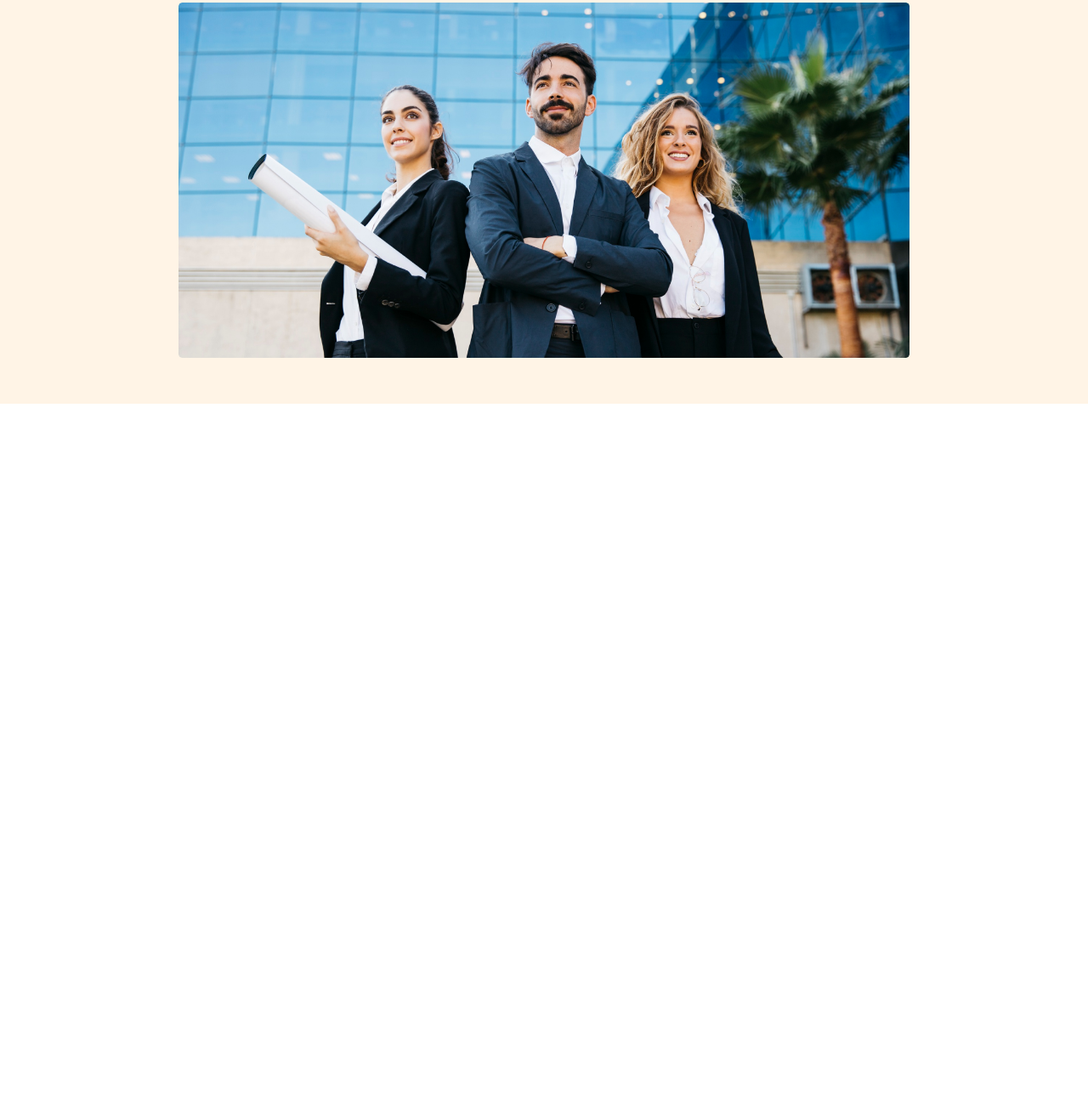
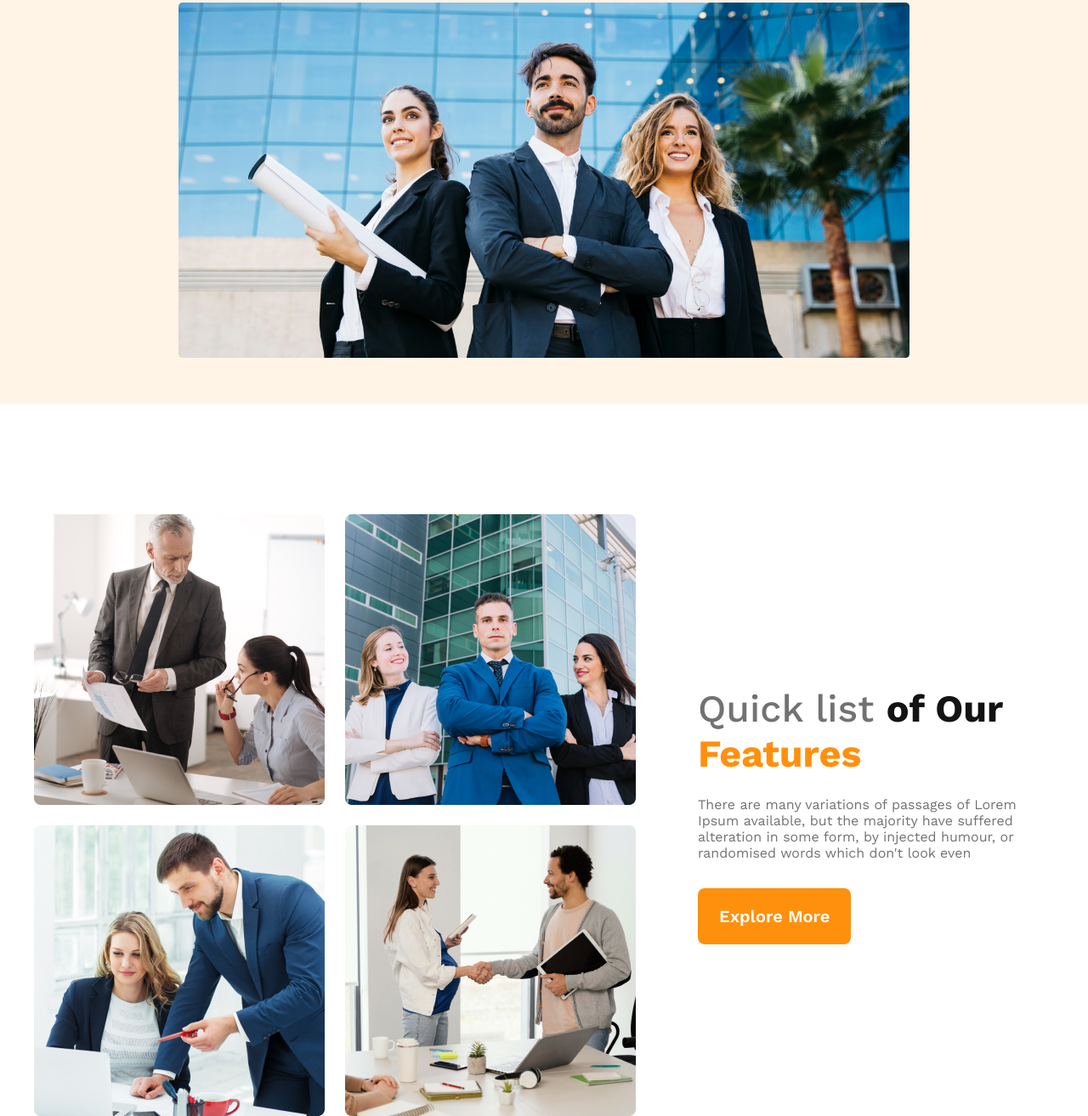
Before and after one commit to juhaerahnaf/g3-architect-website, a plain HTML site: page index.html in a window 1280 px wide. Shown: the part 548-1861 px from the top of the page at 85% size. Before the commit the page ends 1023 px from the top, so only its background shows below. Drawn offline with nearby package versions, Linux system fonts and the light colour scheme.

Commit message:
team-feature updated

```diff
--- a/index.html
+++ b/index.html
@@ -26,7 +26,21 @@
             </div>
         </section>
     </header>
-    <main id="main"></main>
+    <main id="main">
+        <section class="team-features">
+            <div class="team-images">
+                <img src="./images/team1.png" alt="two discussing">
+                <img src="./images/team2.png" alt="two woman and a man in center">
+                <img src="./images/team3.png" alt="">
+                <img src="./images/team4.png" alt="">
+            </div>
+            <div class="features-content">
+                <h3 class="feature-heading dark-3">Quick list <span class="dark-1" style="font-weight: 700;" >of Our</span> <span style="color: #FF900E; font-weight: bold;"> Features</span></h3>
+                <p class="feature-description dark-3">There are many variations of passages of Lorem Ipsum available, but the majority have suffered alteration in some form, by injected humour, or randomised words which don't look even</p>
+                <button class="btn">Explore More</button>
+            </div>
+        </section>
+    </main>
     <footer id="footer"></footer>
 </body>
 </html>
--- a/style.css
+++ b/style.css
@@ -7,10 +7,6 @@
     padding: 0;
     box-sizing: border-box;
     font-family: "Work Sans", sans-serif;
-}
-.container{
-    width: 1140px;
-    margin: auto;
 }
 .dark-1{
     color: #131313;
@@ -28,6 +24,9 @@
     color: white;
     border-radius: 8px;font-size: 1.25rem;
     font-weight: 600;
+}
+main > section{
+    margin-top: 130px;
 }
 
 /*! common css end*/
@@ -62,7 +61,7 @@
     font-size: 18px;
 }
 .banner,.navbar{
-    max-width: 1440px;
+    max-width: 1200px;
     margin: 0 auto;
 }
 main{
@@ -97,8 +96,48 @@ main{
     width: 100%;
     margin-bottom: 45px;
 }
-@media screen and (max-width: 768px) {
-    .navbar,.nav-menu{
+/* team-features area */
+.team-features{
+    display: flex;
+    align-items: center;
+    gap: 73px;
+}
+.team-images{
+    display: grid;
+    grid-template-columns: repeat(2,1fr);
+    gap: 24px;
+}
+.features-content{
+    max-width: 537px;
+}
+.feature-heading{
+    font-size: 2.8rem;
+    font-weight:500;
+}
+.feature-description{
+    font-size: 1rem;
+    font-weight: normal;
+    margin-top: 24px;
+    margin-bottom: 32px;
+}
+/* team-features area */
+/*?responsive area  */
+@media screen and (max-width: 767px) {
+    .navbar,.nav-menu, .team-features{
         flex-direction: column;
     }
+    .team-images{
+        grid-template-columns: repeat(1,1fr) ;
+    }
+    .features-content{
+        text-align: center;
+    }
 }
+/* medium size device */
+@media screen and (min-width: 768px) and (max-width:991px){
+    .team-features{
+        flex-direction: column;
+        text-align: center;
+    }
+}
+/*?responsive area  */
```
